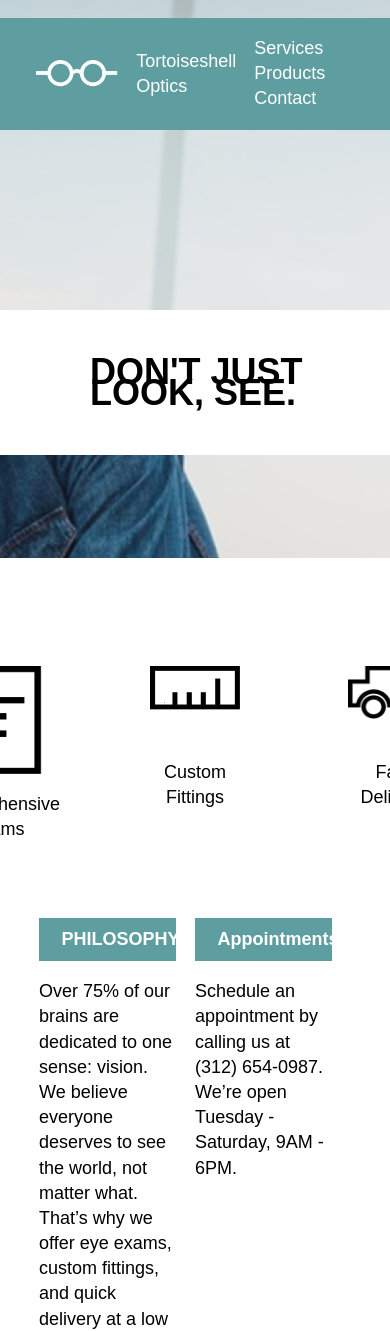
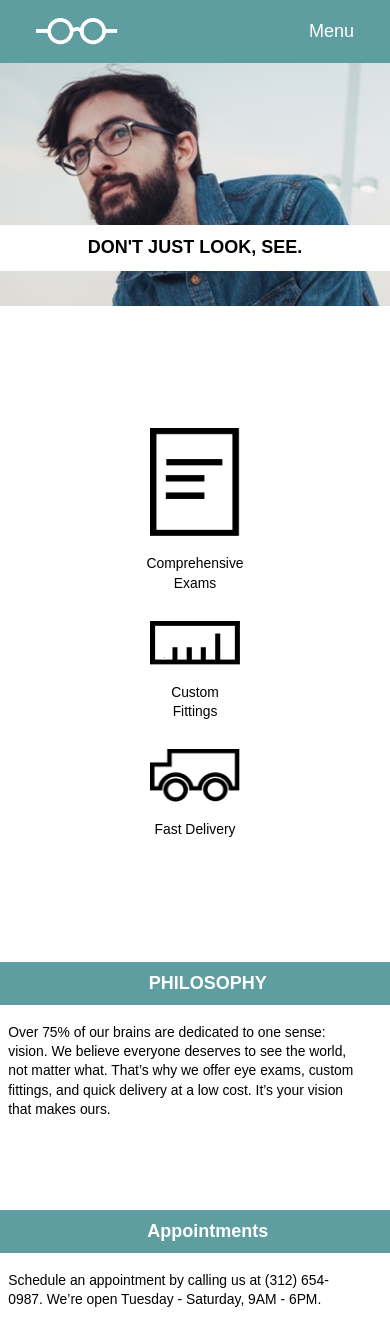
Before and after one commit to scsoccer/Tortoiseshell-Optics, a plain HTML site: page index.html in a window 390 px wide. Shown: the top 1331 px of the page. Drawn offline with Linux system fonts and the light colour scheme.

Commit message:
finalized

```diff
--- a/index.html
+++ b/index.html
@@ -20,11 +20,11 @@
         <li>Products</li>
         <li>Contact</li>
       </ul>
-    </div>
       <ul class="mobile-nav">
-        <li>menu</li>
+        <li>Menu</li>
       </ul>
     </div>
+  <!-- </div> -->
   </nav>
 <!-- Main Banner -->
 <div class="flex container">
@@ -63,7 +63,9 @@
          It’s your vision that makes ours.</p>
     </div>
   <div class="info">
-    <div class="title">Appointments</div>
+    <div class="title">
+      Appointments
+    </div>
       <p>Schedule an appointment by calling us at
         (312) 654-0987. We’re open Tuesday - Saturday,
         9AM - 6PM.</p>
--- a/resources/css/style.css
+++ b/resources/css/style.css
@@ -6,8 +6,15 @@ html {
 
 body {
   line-height: 1.4;
+  font-family: "Helvitica", sans-serif;
 }
 
+.container {
+  max-width: 960px;
+  margin: auto;
+}
+
+/* HEADER  */
 header {
   background-image: url("../images/glasses-bg.png");
   background-position: center;
@@ -24,11 +31,6 @@ nav {
   display: flex;
   align-items: center;
   justify-content: space-between;
-}
-
- .container {
-  max-width: 960px;
-  margin: auto;
 }
 
 nav div {
@@ -67,6 +69,8 @@ header .flex {
   display: none;
 }
 
+
+/* MAIN BANNER  */
 .main-banner {
   display: inline-block;
   padding: 1.5rem 5rem;
@@ -82,12 +86,13 @@ h1 {
   line-height: 1.2rem;
 }
 
+
+/* SUPPORTING SECTION */
 .supporting {
   display: flex;
   padding-top: 3rem;
   justify-content: center;
 }
-
 
 .service {
   height: 8rem;
@@ -109,8 +114,6 @@ h1 {
   width: 3.5rem;
 }
 
-
-
 .title {
   max-width: 10rem;
   background-color: cadetblue;
@@ -127,9 +130,11 @@ h1 {
 
 .info p {
   padding: 1rem 0 5rem 0;
+  font-size: 18px;
 }
 
 
+/* FOOTER */
 footer {
   background-color: azure;
   display: flex;
@@ -140,3 +145,95 @@ footer img {
   margin: 4rem 1rem 4rem 4rem;
   height: 1.5rem;
 }
+
+/* MEDIA QUERIES */
+
+@media only screen and (max-width:1024px) {
+  nav .container {
+    max-width: 100%;
+  }
+
+  header {
+    height: 22rem;
+    padding-top: 0;
+  }
+}
+
+@media only screen and (max-width:1024px) {
+  .main-banner {
+    margin-top: 5rem;
+    margin-right: 2rem;
+    padding: 0.75rem 4rem;
+  }
+  .main-banner h1 {
+    font-size: 1.33rem;
+  }
+}
+
+@media only screen and (max-width: 700px) {
+  .menu ul {
+    display: none;
+  }
+  .menu ul.mobile-nav {
+    display: block;
+  }
+}
+
+@media only screen and (max-width: 560px) {
+  header div span {
+    display: none;
+  }
+  header {
+    background-position: 20%;
+    height: 17rem;
+  }
+  .main-banner {
+    width: 100%;
+    padding: 0 1rem;
+    margin: 9rem auto 0 auto;
+    text-align: center;
+  }
+  .main-banner h1 {
+    font-size: 1rem;
+  }
+}
+@media only screen and (max-width: 560px) {
+  .supporting {
+    flex-direction: column;
+    justify-content: flex-start;
+    align-items: center;
+    margin-top: 3rem;
+  }
+}
+@media only screen and (max-width: 560px) {
+  .service {
+    height: auto;
+    margin: 0.77rem;
+    font-size: 0.77rem;
+  }
+}
+
+@media only screen and (max-width: 560px) {
+  .info {
+    width: 100%
+  }
+  .info .title {
+    width: 100%;
+    max-width: none;
+    margin-right: 0;
+    text-align: center;
+  }
+  .info p {
+    padding: 1rem;
+    font-size: 0.77rem;
+  }
+}
+
+@media only screen and (max-width: 560px) {
+  footer {
+    justify-content: center;
+  }
+  footer div {
+    display: none;
+  }
+}
```
Also changed, not shown: 1 other file.
